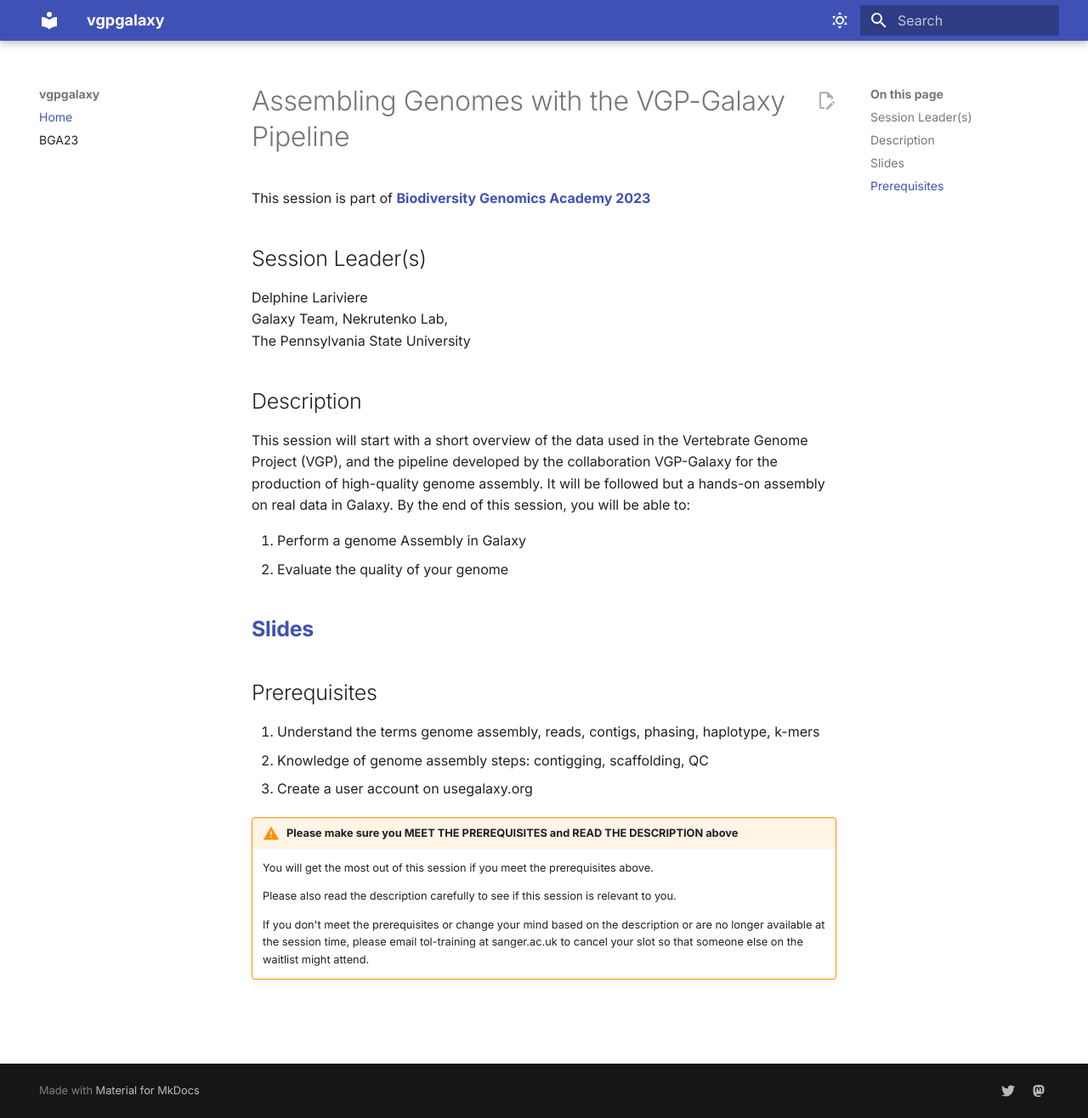
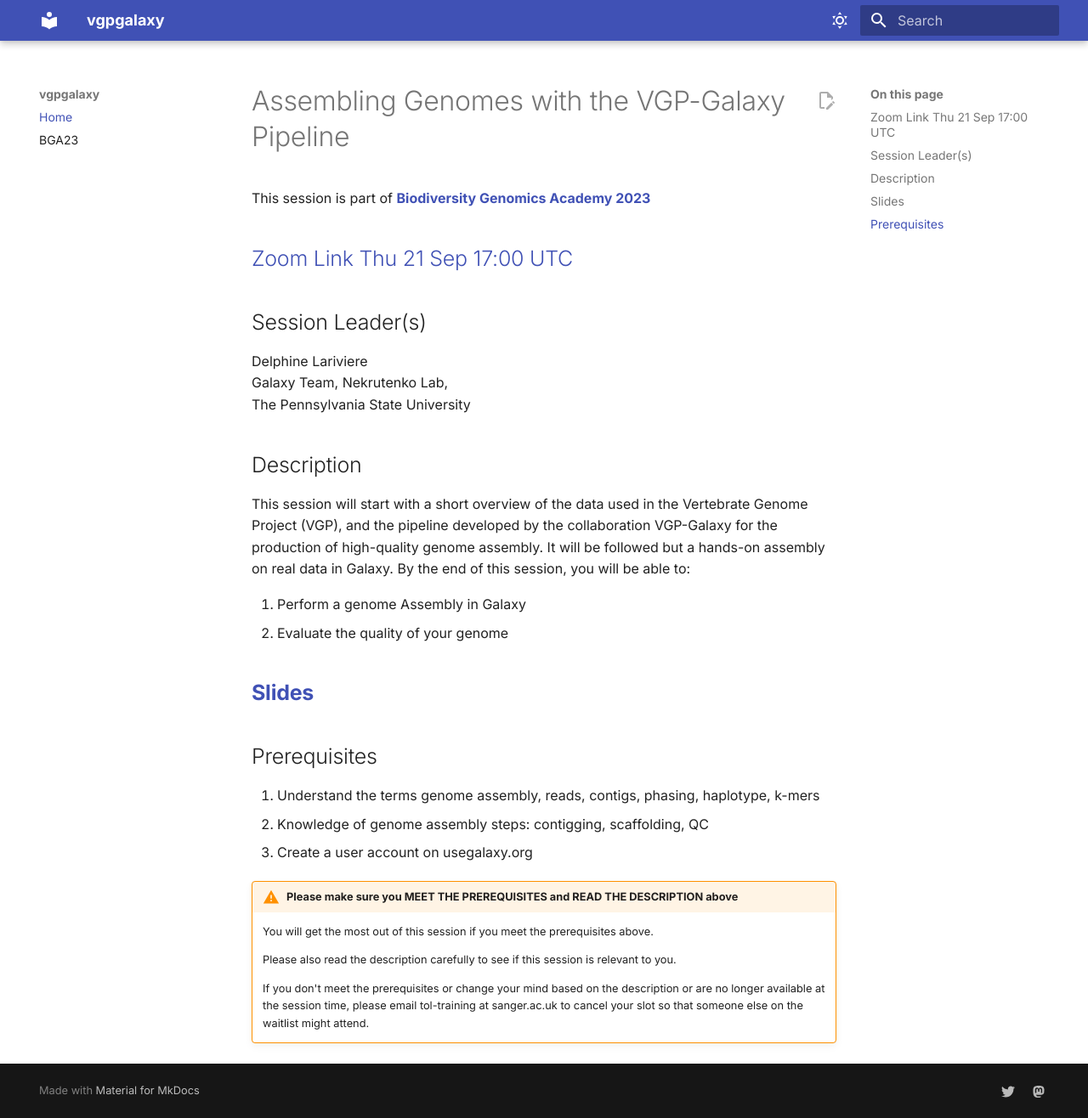
Before and after one commit to thebgacademy/vgpgalaxy, an MkDocs documentation site: the page built from docs/README.md, in a window 1280 px wide and 1316 px high. Shown: the whole window at 85% size. Built offline with MkDocs 1.6.1 and Material for MkDocs 9.7.7, drawn with Linux system fonts in a browser that asks for light colours.

Commit message:
Update README.md

```diff
--- a/docs/README.md
+++ b/docs/README.md
@@ -1,6 +1,8 @@
 # Assembling Genomes with the VGP-Galaxy Pipeline
 
 This session is part of [**Biodiversity Genomics Academy 2023**](https://BGA23.org)
+
+## [Zoom Link Thu 21 Sep 17:00 UTC](https://sanger.zoom.us/j/92873166987?pwd=M2pMclM4eEwrN3g1eEJpTDEzZFd1QT09)
 
 ## Session Leader(s)
 
```
